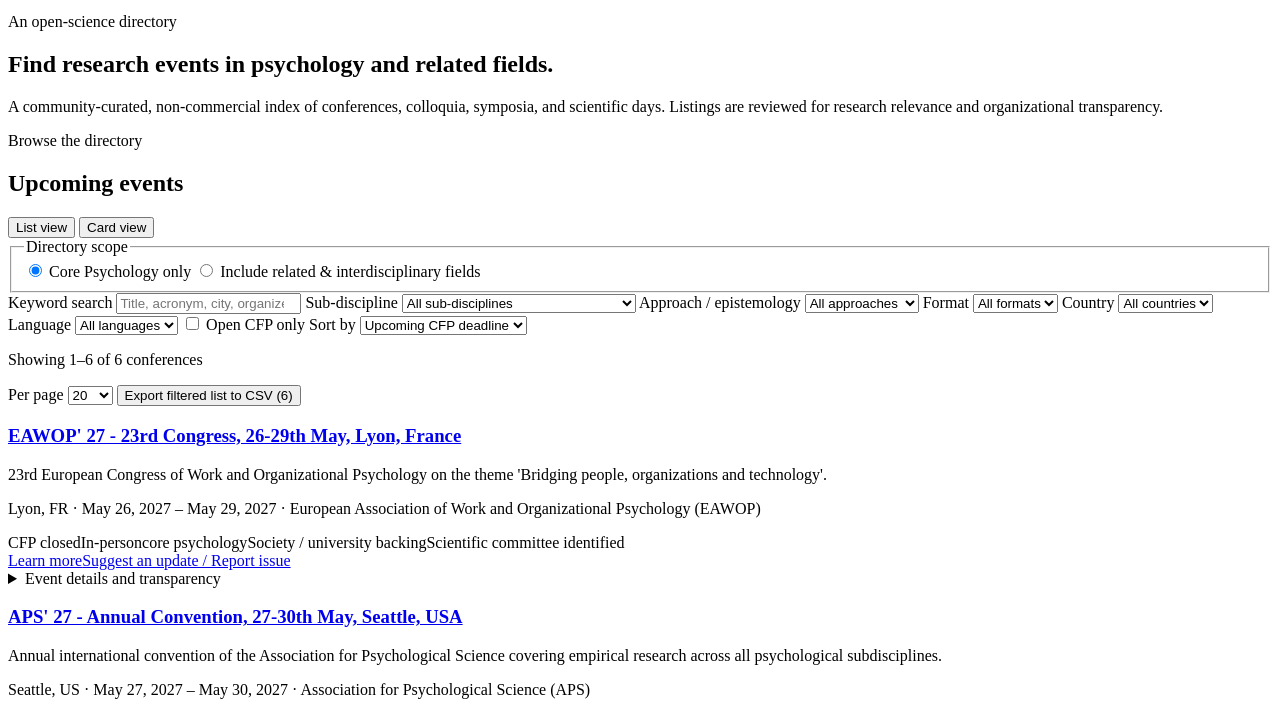
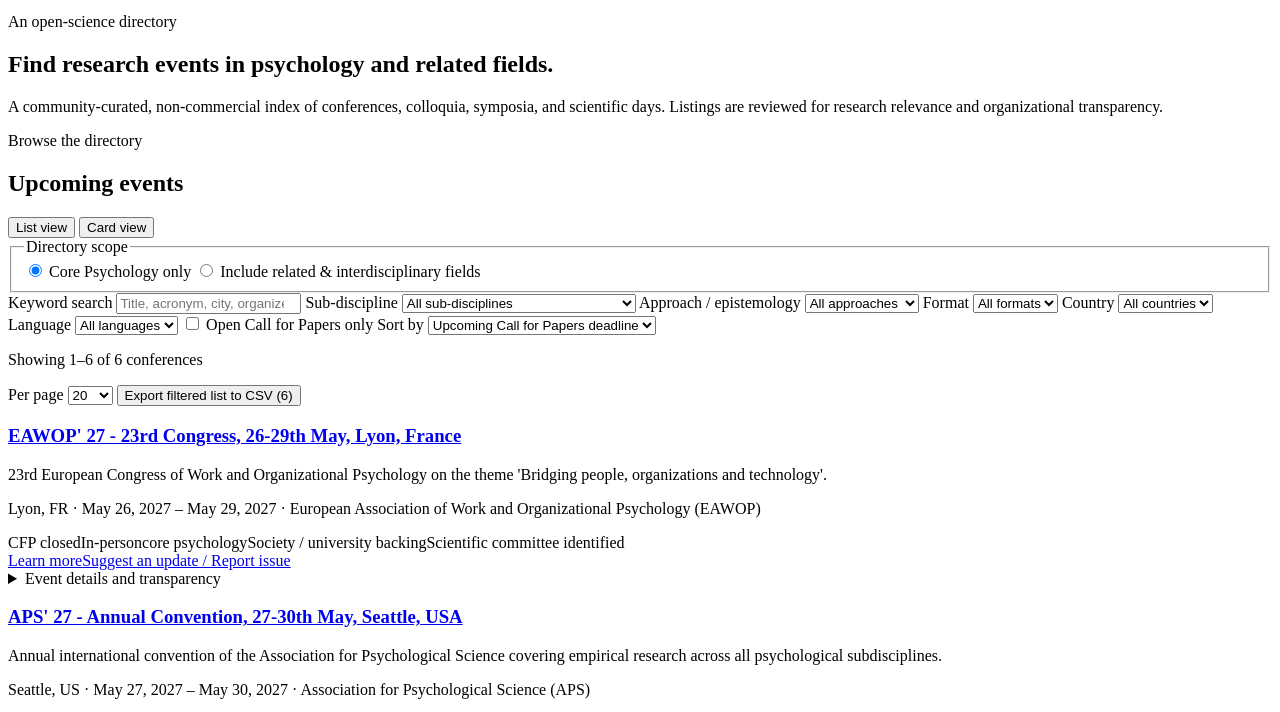
Before and after one commit to psyconf-index/psyconf-index.github.io, a website with bundled scripts: page index.html in a window 1280 px wide. Shown: the part 65-777 px from the top of the page. Built offline with nearby package versions, Linux system fonts and the light colour scheme.

Commit message:
Update labels for CFP terminology in index.html

```diff
--- a/index.html
+++ b/index.html
@@ -66,9 +66,9 @@
         <label>Language
           <select id="language" autocomplete="off"><option value="">All languages</option></select>
         </label>
-        <label class="checkbox-filter"><input id="open-cfp" type="checkbox" autocomplete="off"> Open CFP only</label>
+        <label class="checkbox-filter"><input id="open-cfp" type="checkbox" autocomplete="off"> Open Call for Papers only</label>
         <label>Sort by
-          <select id="sort" autocomplete="off"><option value="deadline">Upcoming CFP deadline</option><option value="start">Event start date</option></select>
+          <select id="sort" autocomplete="off"><option value="deadline">Upcoming Call for Papers deadline</option><option value="start">Event start date</option></select>
         </label>
       </div>
 
```
